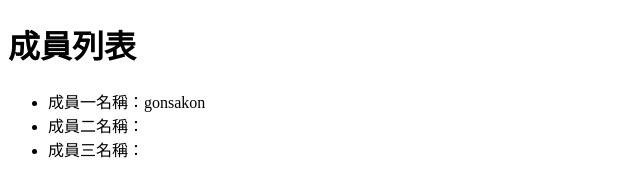
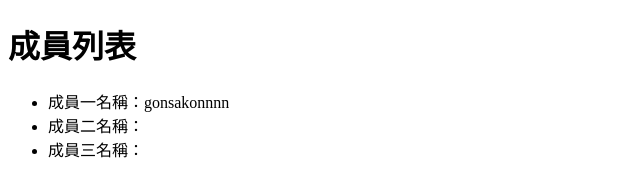
Before and after one commit to gonsakon/1020-44, a plain HTML site: page index.html in a window 1280 px wide. Shown: the full height of the page, 0-640 px from the left. Drawn offline with Linux system fonts and the light colour scheme.

Commit message:
修改成員一名字

```diff
--- a/index.html
+++ b/index.html
@@ -8,7 +8,7 @@
 <body>
     <h1>成員列表</h1>
     <ul>
-        <li>成員一名稱：gonsakon</li>
+        <li>成員一名稱：gonsakonnnn</li>
         <li>成員二名稱：</li>
         <li>成員三名稱：</li>
     </ul>
```
